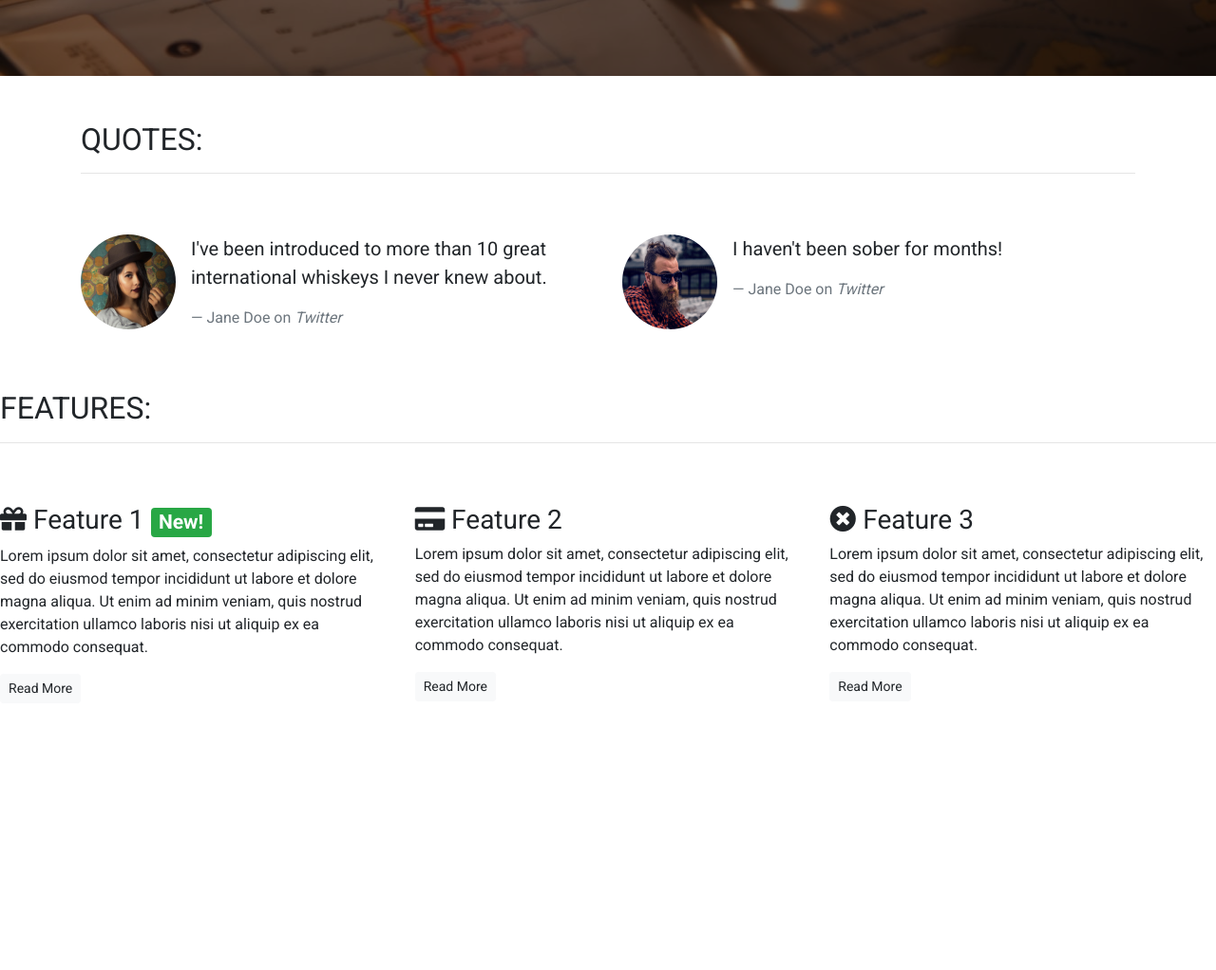
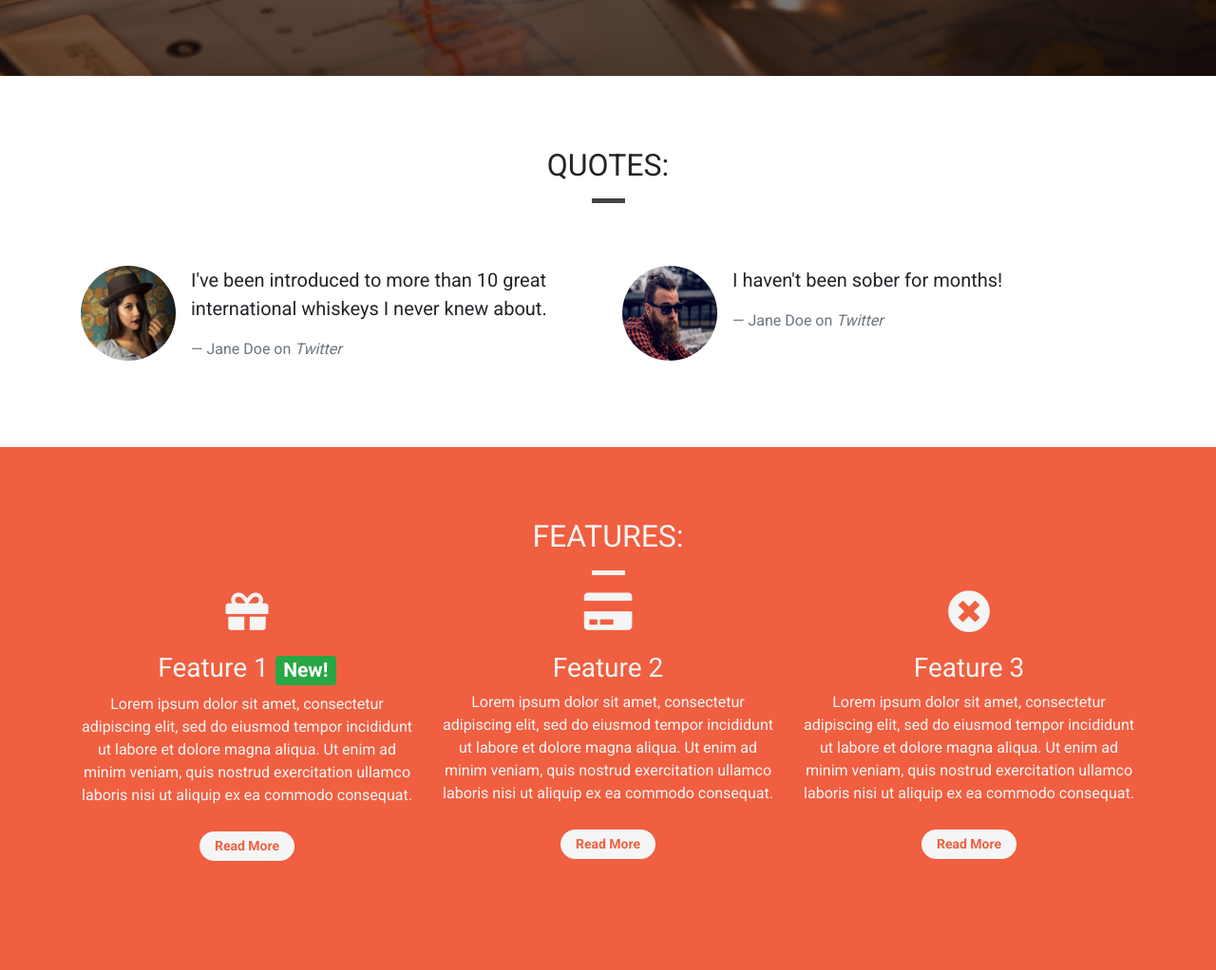
Before and after one commit to ThijsTerporten/Coding, a plain HTML site: page index.html in a window 1280 px wide. Shown: the part 720-1742 px from the top of the page at 95% size. Before the commit the page ends 1477 px from the top, so only its background shows below. Drawn offline with nearby package versions, Linux system fonts and the light colour scheme.

Commit message:
landing page completed, added all styling

```diff
--- a/css/style.css
+++ b/css/style.css
@@ -1,5 +1,12 @@
 body {
     font-family: 'Roboto', sans-serif;
+}
+
+.container-wrapper{}
+
+.container-wrapper--red{
+    background-color: #f05f40;
+    color: whitesmoke;
 }
 
 .alert-container .col-12 {
@@ -46,6 +53,29 @@ body {
 .quotes-container{}
 
 .features-container{}
+
+/* Page Headers */
+
+.page-header {
+    margin-bottom: 0;
+    border-bottom: 0;
+    text-align: center;
+}
+
+.page-header h2 {
+    margin-top: 0;
+}
+
+.quotes .page-header {
+    margin-bottom: 50px;
+}
+
+/* Content Containers */
+
+.content-container {
+    padding-top: 75px;
+    padding-bottom: 75px;
+}
 
 /* Navbar */
 
@@ -108,10 +138,15 @@ body {
     width: 75px;
     height: 5px;
     border: 0;
+    background-color: #444;
 }
 
 .block-divider--orange{
      background-color: #de930a;
+}
+
+.block-divider--white {
+    background-color: whitesmoke;
 }
 
 .block-divider--short{
@@ -143,3 +178,24 @@ body {
 a:hover{
     color: whitesmoke;
 }
+
+.feature {
+    text-align: center;
+    margin-bottom: 40px;
+}
+
+.feature i {
+    margin-bottom: 20px;
+    font-size: 45px;
+    line-height: 45px;
+}
+
+.feature .btn {
+    background-color: whitesmoke;
+    border-color: whitesmoke;
+    border-radius: 15px;
+    min-width: 100px;
+    font-weight: bold;
+    margin-top: 10px;
+    color: #f05f40;
+}
--- a/index.html
+++ b/index.html
@@ -84,12 +84,13 @@
     </div>
 
     <!-- Quotes -->
-    <div class="container quotes-container">
+    <div class="container-wrapper">
+    <div class="container quotes-container content-container">
         <section class="quotes">
             <div class="row">
-                <div class="col-12 my-5">
+                <div class="col-12 page-header">
                     <h2 class="text-uppercase">Quotes:</h2>
-                    <hr />
+                    <hr class="block-divider block-divider--short">
                 </div>
             </div>
             <div class="row">
@@ -125,21 +126,24 @@
             </div>
         </section>
     </div>
+  </div>
+
     <!-- /.quotes -->
 
     <!-- Features -->
-    <div class="features-container">
+    <div class="container-wrapper container-wrapper--red">
+    <div class=" container features-container content-container">
         <section class="features">
             <div class="row">
-                <div class="col-12 my-5">
+                <div class="col-12 page-header">
                     <h2 class="text-uppercase">Features:</h2>
-                    <hr />
+                    <hr class="block-divider block-divider--short block-divider--white">
                 </div>
             </div>
             <div class="row">
                 <div class="col-12 col-md-6 col-lg-4">
                     <div class="feature">
-                        <h3><i class="fas fa-gift d-none d-sm-inline"></i> Feature 1 <span
+                        <h3><i class="fas fa-gift d-none d-sm-block"></i> Feature 1 <span
                                 class="badge badge-success">New!</span></h3>
                         <p>Lorem ipsum dolor sit amet, consectetur adipiscing elit, sed do eiusmod tempor incididunt ut
                             labore et dolore magna aliqua. Ut enim ad minim veniam, quis nostrud exercitation ullamco
@@ -149,7 +153,7 @@
                 </div>
                 <div class="col-12 col-md-6 col-lg-4">
                     <div class="feature">
-                        <h3><i class="fas fa-credit-card d-none d-sm-inline"></i> Feature 2</h3>
+                        <h3><i class="fas fa-credit-card d-none d-sm-block"></i> Feature 2</h3>
                         <p>Lorem ipsum dolor sit amet, consectetur adipiscing elit, sed do eiusmod tempor incididunt ut
                             labore et dolore magna aliqua. Ut enim ad minim veniam, quis nostrud exercitation ullamco
                             laboris nisi ut aliquip ex ea commodo consequat.</p>
@@ -158,7 +162,7 @@
                 </div>
                 <div class="col-12 d-md-none d-lg-block col-lg-4">
                     <div class="feature">
-                        <h3><i class="fas fa-times-circle d-none d-sm-inline"></i> Feature 3</h3>
+                        <h3><i class="fas fa-times-circle d-none d-sm-block"></i> Feature 3</h3>
                         <p>Lorem ipsum dolor sit amet, consectetur adipiscing elit, sed do eiusmod tempor incididunt ut
                             labore et dolore magna aliqua. Ut enim ad minim veniam, quis nostrud exercitation ullamco
                             laboris nisi ut aliquip ex ea commodo consequat.</p>
@@ -167,6 +171,7 @@
                 </div>
             </div>
         </section>
+    </div>
     </div>
     <!-- /.features -->
 
```
